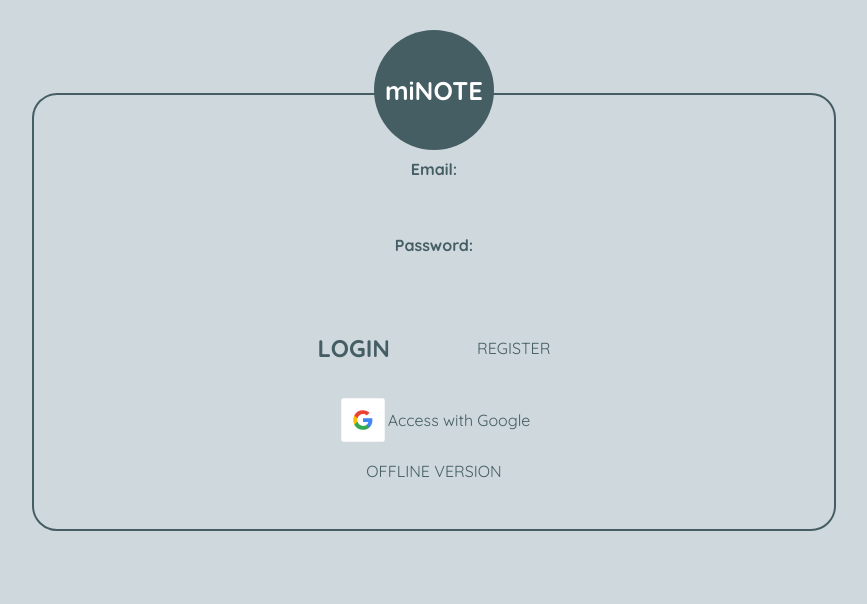
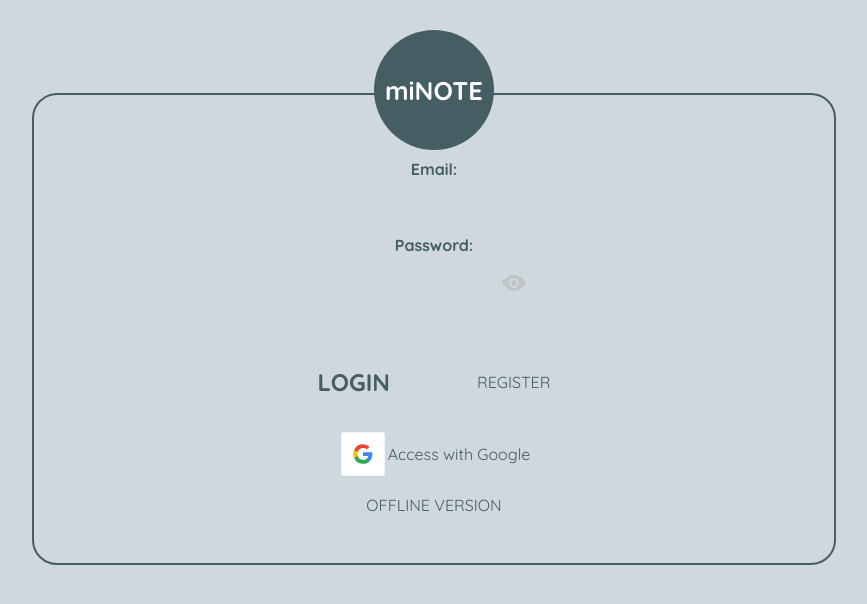
Before and after one commit to lautaroRocha/miNOTES, a React (Create React App) app: page /login in a window 1280 px wide. Shown: the top 604 px of the page, without its empty margins (206-1073 px from the left). Built offline with nearby package versions, Linux system fonts and the light colour scheme; no server answers.

Commit message:
login error feedback on the UI

```diff
--- a/src/components/Header.jsx
+++ b/src/components/Header.jsx
@@ -4,6 +4,7 @@
 import { signOut, getAuth } from "firebase/auth";
 import Swal from "sweetalert2";
 import withReactContent from "sweetalert2-react-content";
+import '../styles/swal.css'
 
 
 function Header(props) {
--- a/src/components/Login.jsx
+++ b/src/components/Login.jsx
@@ -1,8 +1,9 @@
-import React, {useEffect} from "react";
+import React, {useEffect, useRef} from "react";
 import '../styles/login.css'
 import {getAuth, signInWithEmailAndPassword, createUserWithEmailAndPassword, onAuthStateChanged, GoogleAuthProvider, signInWithPopup}
 from 'firebase/auth'
 import { useNavigate, Link} from 'react-router-dom'
+import '../styles/swal.css'
 
 
 
@@ -55,6 +56,8 @@
 
 function Login(props) {
 
+const emailInput = useRef()
+const passInput = useRef();
 
 const provider = new GoogleAuthProvider();
 
@@ -69,8 +72,19 @@
     e.preventDefault();
     const loginEmail = document.querySelector('#email').value;
     const loginPass = document.querySelector('#pass').value;
-    const userCredentials = await signInWithEmailAndPassword(auth, loginEmail, loginPass)
-    setFirstRend(true)
+    signInWithEmailAndPassword(auth, loginEmail, loginPass)
+      .then(
+        setFirstRend(true)
+      ).catch( (error) =>{
+        const er = JSON.stringify(error)
+        console.log(er)
+        if(er.includes("user-not-found")||er.includes('invalid-email')){
+        showError('email')
+      }else if(er.includes("wrong-password")){
+        showError('password')
+      }
+    }
+      )
 
 }
 
@@ -118,7 +132,25 @@
 
 }
 
+const showError = (input) =>{
+  if(input === 'email'){
+  emailInput.current.style.outline = "solid	#8B0000"
+  }else if(input === 'password'){
+    passInput.current.style.outline = "solid	#8B0000"
+  }else{
+    passInput.current.style.outline = "solid #8B0000"
+    emailInput.current.style.outline = "solid	#8B0000"
+  }
+}
 
+const showOrHidePass = () =>{
+  let type = passInput.current.type;
+  type === "password" ?
+    passInput.current.type = "text"
+  :
+    passInput.current.type = "password"
+
+}
 useMonitorAuthState()
 
 
@@ -131,12 +163,11 @@
             </div>
 
         <form action="">
-            <span id="msg"></span>
          <div className="login-data">
                <label htmlFor="email">Email:</label>
-               <input id="email" className="login-mail" type="text" />
+               <input  id="email" className="login-mail" type="text" ref={emailInput} />
                <label htmlFor="pass">Password:</label>
-               <input id="pass" className="login-pass" type="password" />
+               <input id="pass" className="login-pass" type="password" ref={passInput}></input> <svg onClick={showOrHidePass} xmlns="http://www.w3.org/2000/svg" width="24" height="24" viewBox="0 0 24 24"><path d="M15 12c0 1.654-1.346 3-3 3s-3-1.346-3-3 1.346-3 3-3 3 1.346 3 3zm9-.449s-4.252 8.449-11.985 8.449c-7.18 0-12.015-8.449-12.015-8.449s4.446-7.551 12.015-7.551c7.694 0 11.985 7.551 11.985 7.551zm-7 .449c0-2.757-2.243-5-5-5s-5 2.243-5 5 2.243 5 5 5 5-2.243 5-5z"/></svg>
          </div>
             <div className="login-btns">
                 <button type='submit' onClick={loginInWithMailAndPass}>login</button>
--- a/src/components/MinNote.jsx
+++ b/src/components/MinNote.jsx
@@ -6,6 +6,7 @@
 import withReactContent from 'sweetalert2-react-content'
 import '../styles/swal.css'
 import '../styles/spinner.css'
+import '../styles/swal.css'
 
 
 function MinNote(props){
--- a/src/components/NewNote.jsx
+++ b/src/components/NewNote.jsx
@@ -3,6 +3,7 @@
 import { useEffect, useCallback } from "react";
 import '../styles/new_note.css'
 import { getFirestore, setDoc, doc} from 'firebase/firestore'
+import '../styles/swal.css'
 
 function NewNote(props){
 
--- a/src/components/Note.jsx
+++ b/src/components/Note.jsx
@@ -4,6 +4,7 @@
 import { updateDoc, getFirestore, doc, deleteDoc} from "firebase/firestore";
 import Swal from "sweetalert2";
 import withReactContent from "sweetalert2-react-content";
+import '../styles/swal.css'
 
 function Note(props){
 
--- a/src/components/NotesGrid.jsx
+++ b/src/components/NotesGrid.jsx
@@ -1,9 +1,12 @@
 import React from "react";
 import MinNote from "./MinNote";
+import Footer from './Footer'
 import { useState, useEffect, useCallback, useRef } from "react";
 import { useNavigate } from "react-router-dom";
 import '../styles/notes_grid.css'
 import '../styles/spinner.css'
+import '../styles/swal.css'
+
 /* eslint-disable no-unused-expressions */
 
 function LoadingSpinner(){
--- a/src/styles/foot.css
+++ b/src/styles/foot.css
@@ -7,7 +7,7 @@
     flex-direction: column;
     justify-content: end;
     height: 10vh;
-    position: absolute;
+    position: relative;
     bottom: 0;
     left: 0;
     right: 0;
--- a/src/styles/login.css
+++ b/src/styles/login.css
@@ -66,6 +66,7 @@
     align-items: center;
     text-align: center;
     gap: 10px;
+    margin-top: 1rem;
 }
 .login-data label{
     font-size: 1rem;
@@ -77,6 +78,17 @@
     background-color: transparent;
     padding: .5rem;
     border-radius: 15px;
+}
+form .login-data svg{
+    fill: #b2b2b2;
+    position: relative;
+    top: -40px;
+    left: 80px;
+    opacity: 0.5;
+}
+form .login-data svg:hover{
+    opacity: 1;
+    cursor: pointer;
 }
 form input:focus{
     outline: 2px solid #455e64;
--- a/src/styles/new_note.css
+++ b/src/styles/new_note.css
@@ -9,7 +9,14 @@
     display: flex;
     flex-direction: column;
 }
-
+@media(max-width: 600px){
+    .new-note{
+        max-height: 70vh;
+    }
+}
+.new-note #colorPicker{
+    background-color: #fff;
+}
 .new-note .new-note-title {
     margin: 1rem auto 0;
     height: 5%;
--- a/src/styles/swal.css
+++ b/src/styles/swal.css
@@ -4,6 +4,11 @@
     fill: #455a64;
     width: 40%;
 }
+@media(max-width:600px){
+    .swal-cont{
+        max-width: 250px;
+    }
+}
 
 .swal2-actions .confirm-btn{
     background-color: #455a64;
```
